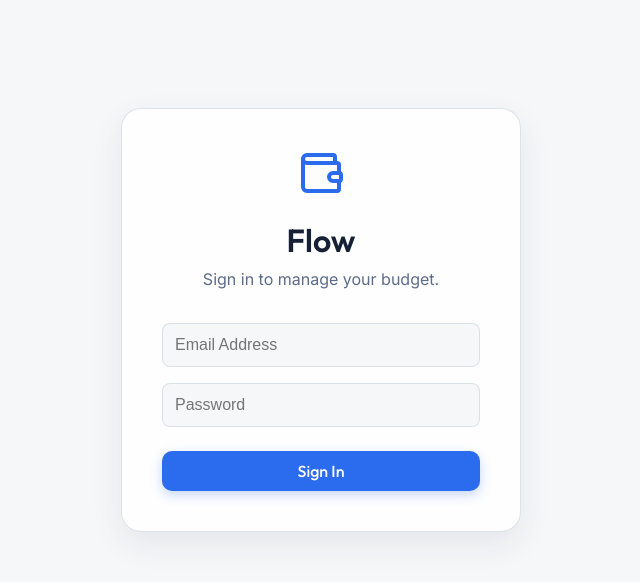
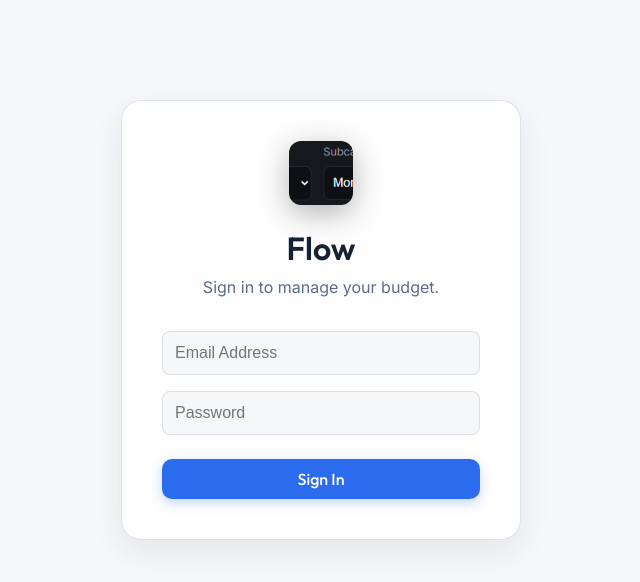
Before and after one commit to Br1anKulp/Antigravity-Workspace, a React (Vite) app in the folder Finance App/: page / in a window 1280 px wide. Shown: the top 582 px of the page, without its empty margins (319-959 px from the left). Built offline with nearby package versions, Linux system fonts and the light colour scheme; no server answers.

Commit message:
design: apply tree of life logo as custom favicon, brand logo in header, PWA launch icon, and Auth logo

```diff
--- a/Finance App/index.html
+++ b/Finance App/index.html
@@ -2,7 +2,7 @@
 <html lang="en">
   <head>
     <meta charset="UTF-8" />
-    <link rel="icon" type="image/svg+xml" href="/favicon.svg" />
+    <link rel="icon" type="image/png" href="/logo.png" />
     <meta name="viewport" content="width=device-width, initial-scale=1.0" />
     <title>finance-app</title>
   </head>
--- a/Finance App/src/App.jsx
+++ b/Finance App/src/App.jsx
@@ -272,9 +272,9 @@ function App() {
   return (
     <div className="app-container">
       <header className="header glass-panel">
-        <div className="brand">
-          <Wallet size={28} />
-          <span>Flow</span>
+        <div className="brand" style={{ display: 'flex', alignItems: 'center', gap: '10px' }}>
+          <img src="/logo.png" alt="Flow" style={{ width: '32px', height: '32px', borderRadius: '8px', objectFit: 'cover' }} />
+          <span style={{ fontWeight: '700', fontSize: '1.25rem', letterSpacing: '0.5px' }}>Flow</span>
         </div>
         <div className="header-actions">
           <span style={{ fontSize: '0.9rem', color: 'var(--text-secondary)', marginRight: '8px', display: 'none' }}>
--- a/Finance App/src/components/Auth.jsx
+++ b/Finance App/src/components/Auth.jsx
@@ -1,7 +1,6 @@
 import React, { useState } from 'react';
 import { signInWithEmailAndPassword } from 'firebase/auth';
 import { auth } from '../firebase';
-import { Wallet } from 'lucide-react';
 
 export default function Auth() {
   const [email, setEmail] = useState('');
@@ -27,8 +26,8 @@ export default function Auth() {
   return (
     <div style={{ display: 'flex', flexDirection: 'column', alignItems: 'center', justifyContent: 'center', minHeight: '80vh' }}>
       <div className="glass-panel" style={{ padding: '40px', width: '100%', maxWidth: '400px', textAlign: 'center' }}>
-        <div style={{ display: 'flex', justifyContent: 'center', marginBottom: '24px', color: 'var(--primary)' }}>
-          <Wallet size={48} />
+        <div style={{ display: 'flex', justifyContent: 'center', marginBottom: '24px' }}>
+          <img src="/logo.png" alt="Flow Logo" style={{ width: '64px', height: '64px', borderRadius: '12px', objectFit: 'cover', boxShadow: '0 8px 30px rgba(0,0,0,0.3)' }} />
         </div>
         <h1 style={{ fontSize: '2rem', marginBottom: '8px' }}>Flow</h1>
         <p style={{ color: 'var(--text-secondary)', marginBottom: '32px' }}>Sign in to manage your budget.</p>
```
Also changed, not shown: Finance App/public/icon-512x512.png, Finance App/public/logo.png (added).
